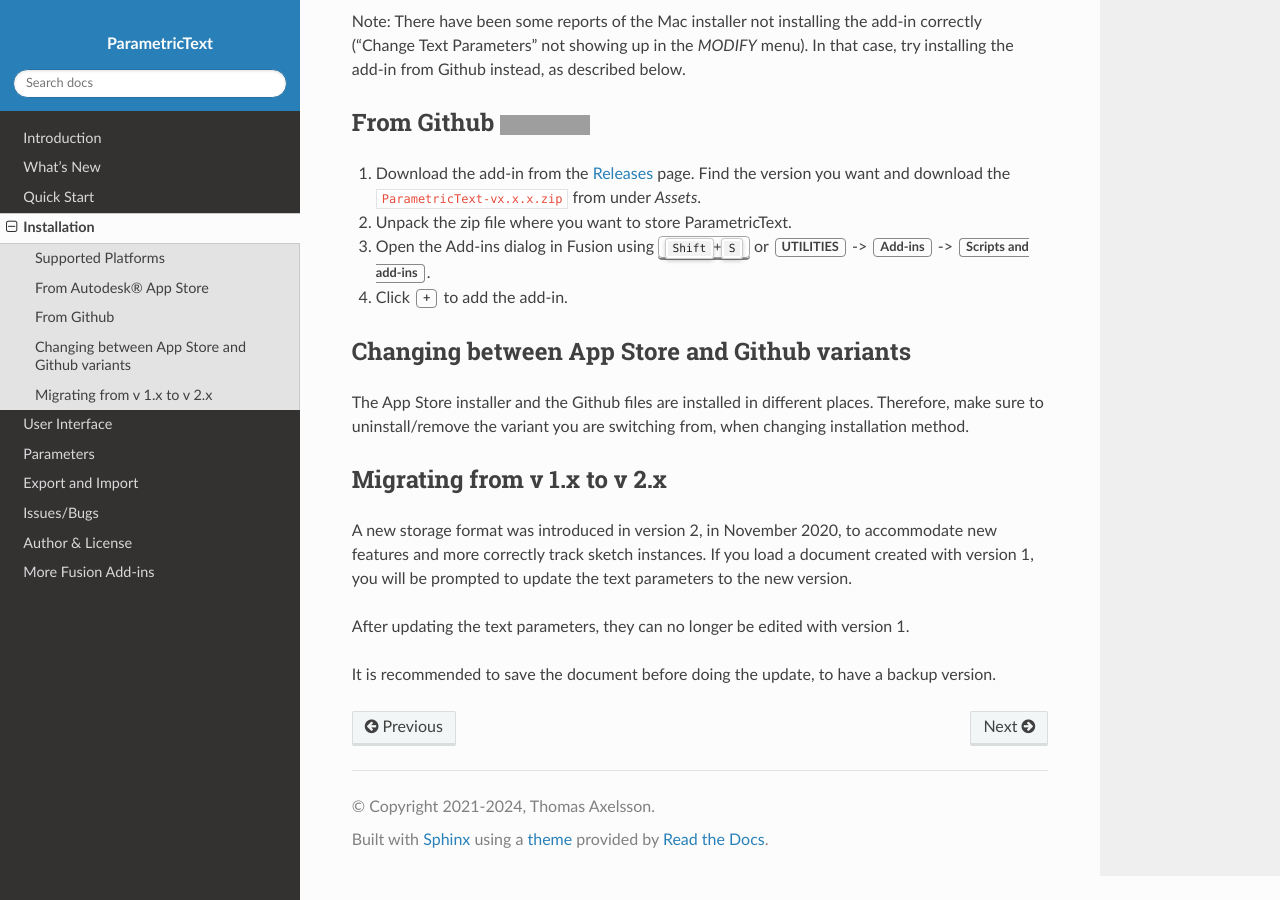
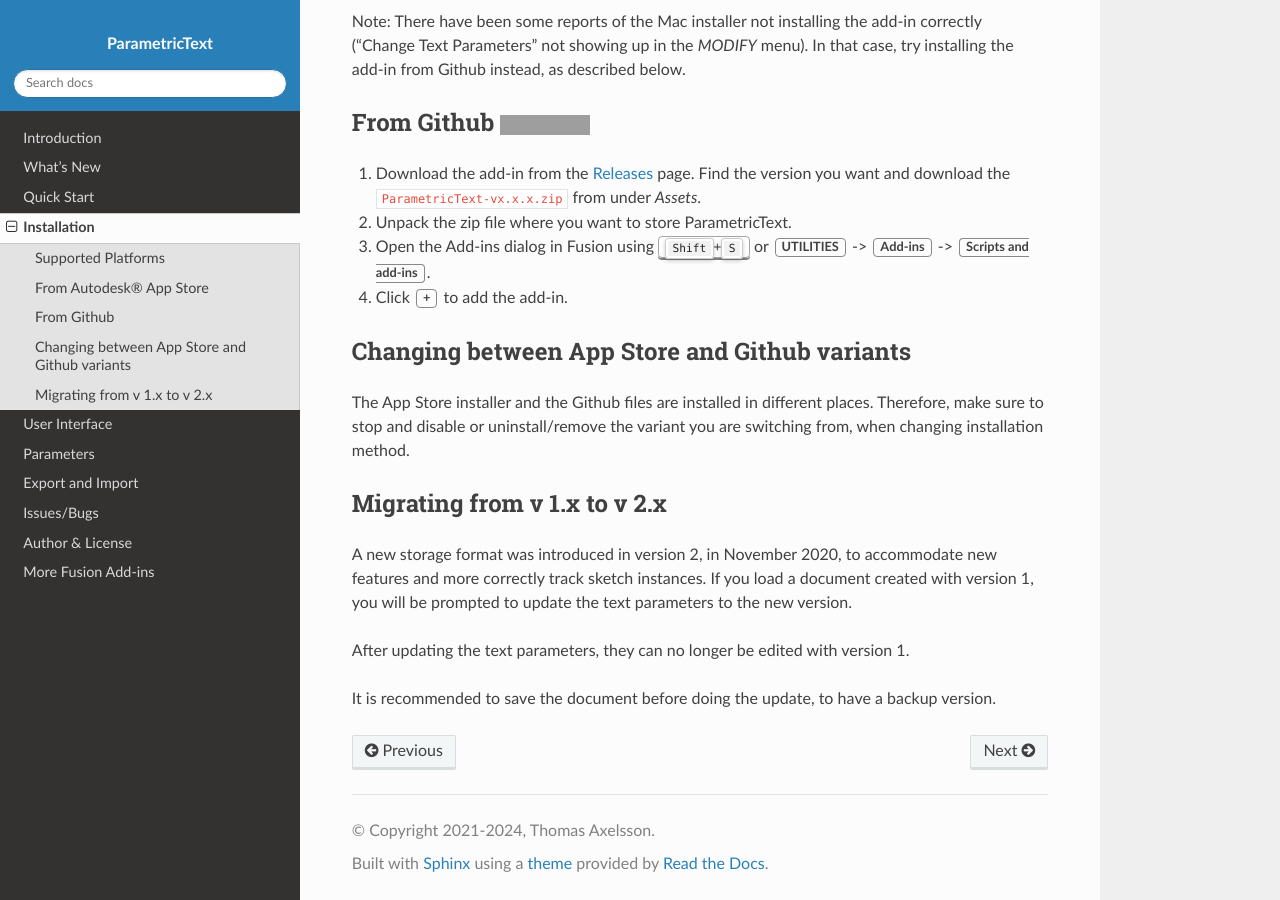
Before and after one commit to thomasa88/ParametricText, a Sphinx documentation site: the page built from docs/installation.rst, in a window 1280 px wide and 900 px high, scrolled down 592 px. Built offline with Sphinx 7.4.7 and the Read the Docs theme 3.1.0, drawn with Linux system fonts in a browser that asks for light colours; grey boxes are pictures that could not be loaded.

Commit message:
Add "disable" as a variant when switching between add-ins

```diff
--- a/docs/installation.rst
+++ b/docs/installation.rst
@@ -38,7 +38,7 @@
 Changing between App Store and Github variants
 ----------------------------------------------
 
-The App Store installer and the Github files are installed in different places. Therefore, make sure to uninstall/remove the variant you are switching from, when changing installation method.
+The App Store installer and the Github files are installed in different places. Therefore, make sure to stop and disable or uninstall/remove the variant you are switching from, when changing installation method.
 
 Migrating from v 1.x to v 2.x
 -----------------------------
```
